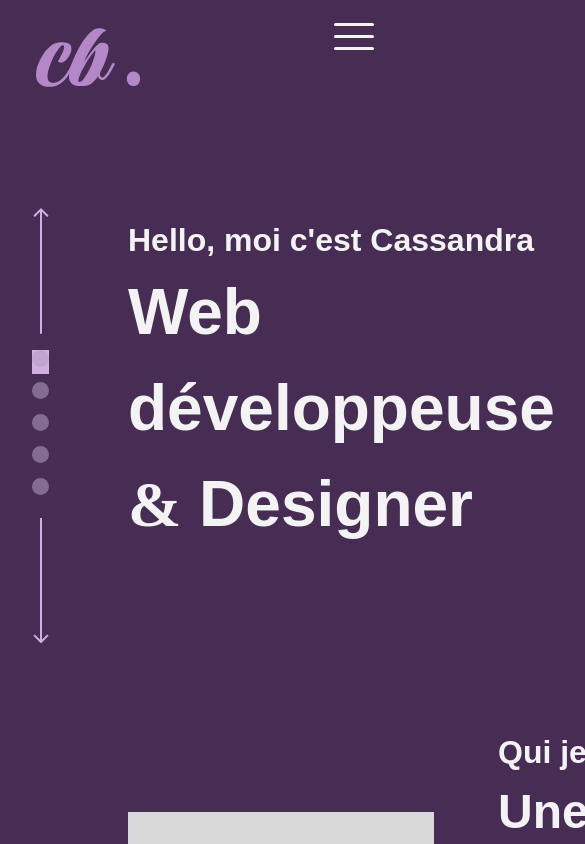
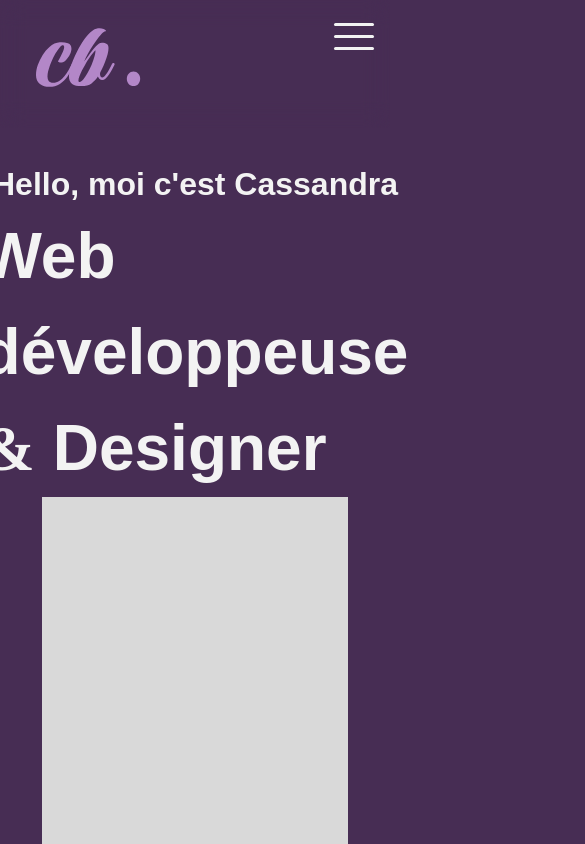
Before and after one commit to CassandraBZ/portfolio-app, a React (Vite) app: page / in a window 390 px wide. Shown: the top 844 px of the page, 585 px wide, since content can reach past the window. Built offline with nearby package versions, Linux system fonts and the light colour scheme; a web font is replaced by a local one.

Commit message:
home refacto

```diff
--- /dev/null
+++ b/src/assets/css/Home.css
@@ -0,0 +1,30 @@
+.home-section {
+  padding-top: 10rem;
+  display: flex;
+  flex-direction: row;
+  justify-content: space-between;
+  align-items: center;
+  margin: 0 4rem;
+}
+
+.home-title {
+  padding: 0 4rem;
+}
+
+.accent-text {
+  font-family: var(--accent-font);
+}
+
+@media (max-width: 768px) {
+  .home-section {
+    flex-direction: column;
+    justify-content: center;
+    align-items: center;
+  }
+  .home-title {
+    padding: 0;
+    display: flex;
+    flex-direction: column;
+    align-items: center;
+  }
+}
--- a/src/assets/css/VerticalNav.css
+++ b/src/assets/css/VerticalNav.css
@@ -32,3 +32,9 @@
 .arrows {
   width: 1rem;
 }
+
+@media (max-width: 768px) {
+  .vertical-nav {
+    display: none;
+  }
+}
--- a/src/components/sections/Home.jsx
+++ b/src/components/sections/Home.jsx
@@ -1,4 +1,6 @@
 import homeimg from "../../assets/homeimg.png";
+
+import "../../assets/css/Home.css";
 
 function Home() {
   return (
--- a/src/index.css
+++ b/src/index.css
@@ -52,23 +52,6 @@ h3 {
   font-weight: 800;
   margin: 0;
   padding: 0;
-}
-
-.home-section {
-  padding-top: 6.5rem;
-  display: flex;
-  flex-direction: row;
-  justify-content: space-between;
-  align-items: center;
-  margin: 0 4rem;
-}
-
-.home-title {
-  padding: 0 4rem;
-}
-
-.accent-text {
-  font-family: var(--accent-font);
 }
 
 .about-section {
```
